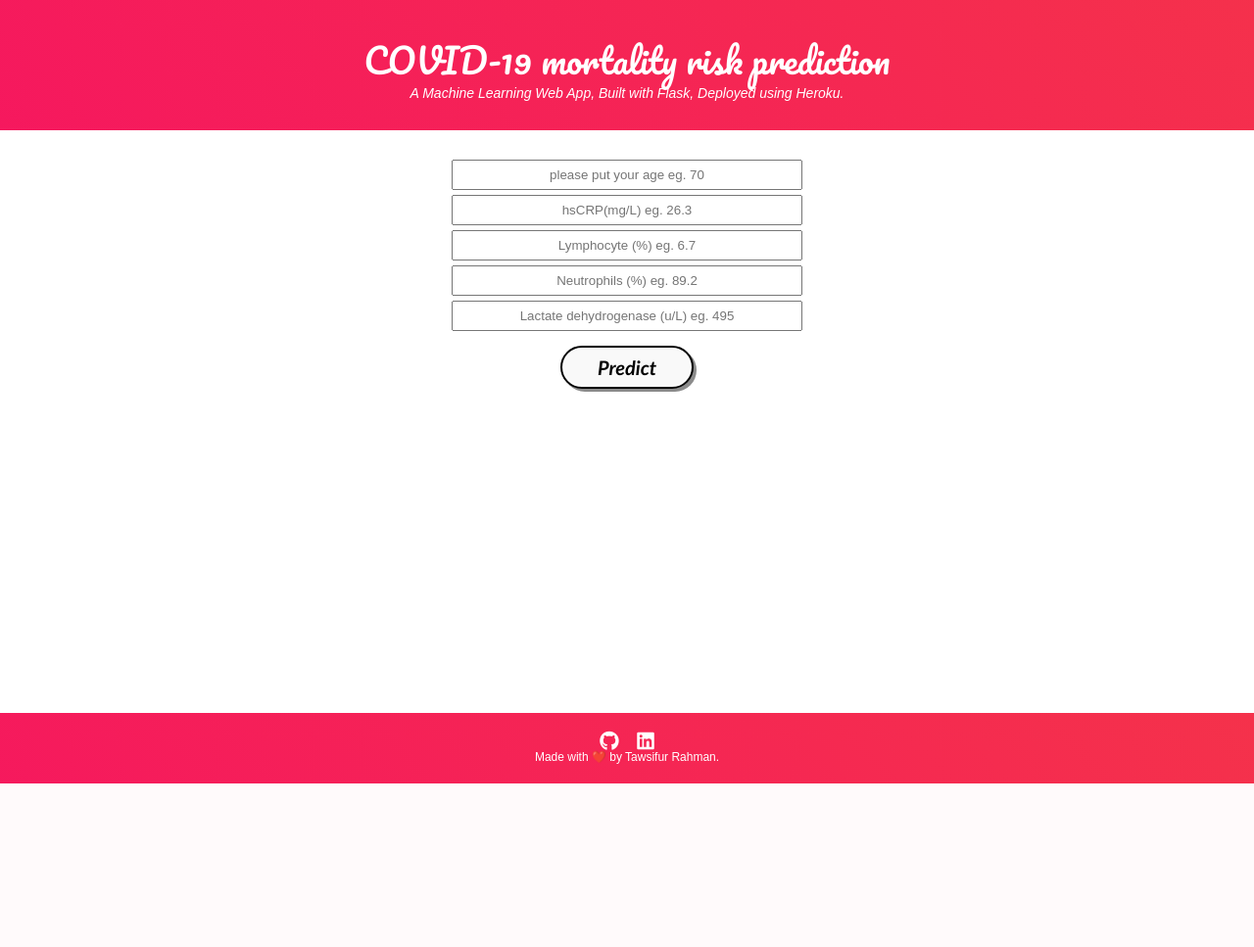
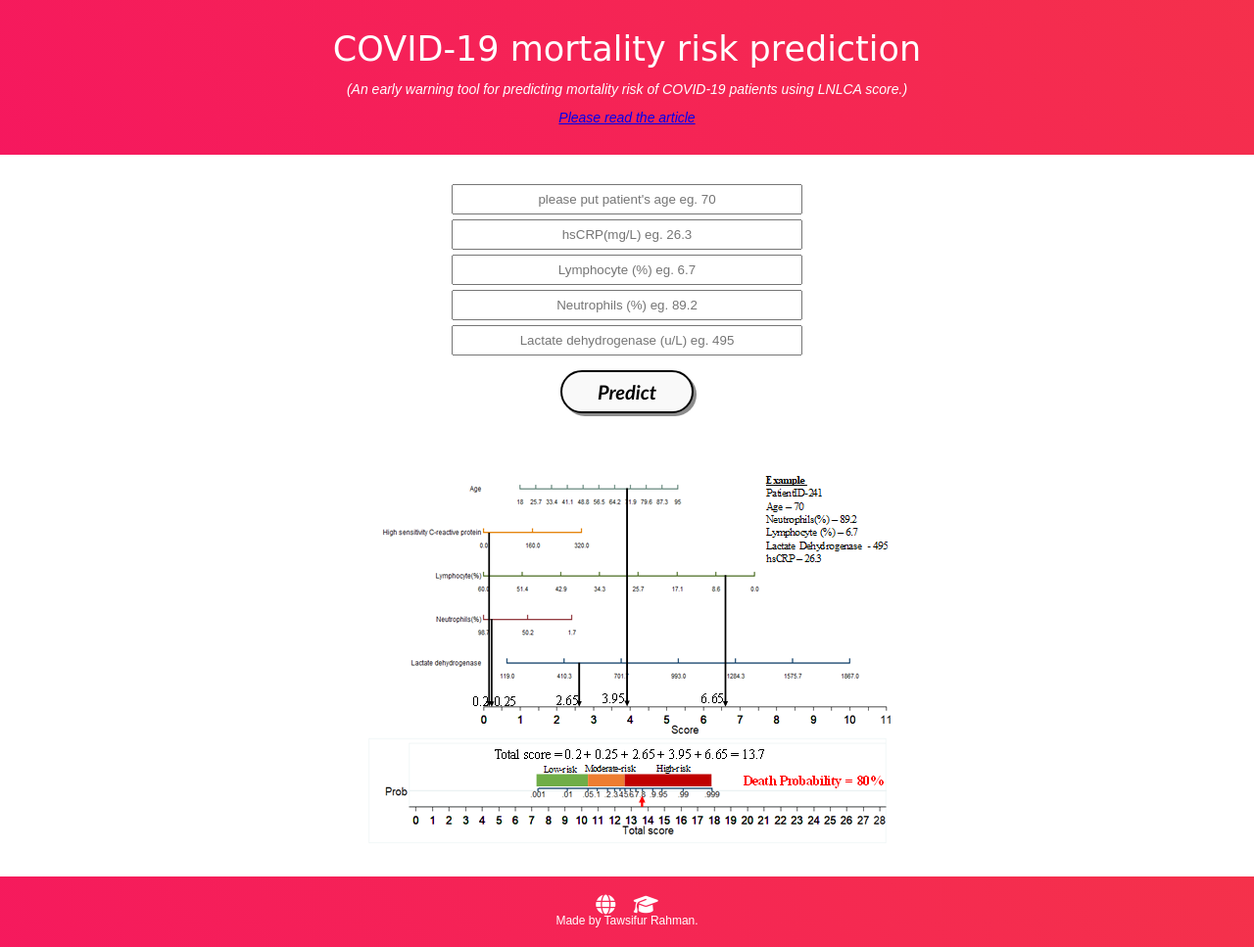
Before and after one commit to tawsifur/COVID-19-Mortality-Risk-Prediction, a Flask app: page / in a window 1280 px wide. Shown: the whole page at 98% size. Before the commit the page ends 800 px from the top, so only its background shows below. Run offline with Flask 2, Linux system fonts and the light colour scheme; some libraries are stand-ins or nearby versions.

Commit message:
Add files via upload

```diff
--- a/templates/index.html
+++ b/templates/index.html
@@ -1,29 +1,34 @@
+
+
 <!DOCTYPE html>
 
 <html lang="en" dir="ltr">
     <head>
         <meta charset="utf-8">
-        <title>Diabetes Predictor</title>
+        <title>First Innings Score Predictor</title>
         <link rel="shortcut icon" href="{{ url_for('static', filename='diabetes-favicon.ico') }}">
         <link rel="stylesheet" type="text/css" href="{{ url_for('static', filename='styles.css') }}">
         <script src="https://kit.fontawesome.com/5f3f547070.js" crossorigin="anonymous"></script>
-        <link href="https://fonts.googleapis.com/css2?family=Pacifico&display=swap" rel="stylesheet">
+        <link href="https://fonts.googleapis.com/css2?family=Open+Sans:wght@300&display=swap" rel="stylesheet">
     </head>
 
     <body>
 
         <!-- Website Title -->
     	<div class="container">
-            <h2 class='container-heading'><span class="heading_font">COVID-19 mortality risk prediction</span></h2>
+            <h2 class='container-heading'><span class="heading_font">COVID-19 mortality risk prediction</span></h2><br>
             <div class='description'>
-    			<p>A Machine Learning Web App, Built with Flask, Deployed using Heroku.</p>
+    			<p>(An early warning tool for predicting mortality risk of COVID-19 patients using LNLCA score.)</p><br>
+    			<p> <a href="https://arxiv.org/ftp/arxiv/papers/2007/2007.15559.pdf">Please read the article</a></p>
     		</div>
     	</div>
 
-        <!-- Text Area -->
-    	<div class="ml-container">
-    		<form action="{{ url_for('predict') }}" method="POST">
-                <input class="form-input" type="text" name="Age" placeholder="please put your age eg. 70"><br>
+        <!-- Prediction Area -->
+        <div class="prediction-area">
+            <!-- Prediction Form -->
+            <div class="ml-container">
+    		  <form action="{{ url_for('predict') }}" method="POST">
+                <input class="form-input" type="text" name="Age" placeholder="please put patient's age eg. 70"><br>
                 <input class="form-input" type="text" name="CRP" placeholder="hsCRP(mg/L) eg. 26.3"><br>
                 <input class="form-input" type="text" name="Lymphocyte" placeholder="Lymphocyte (%) eg. 6.7"><br>
                 <input class="form-input" type="text" name="Neutrophils" placeholder="Neutrophils (%) eg. 89.2"><br>
@@ -31,16 +36,36 @@
 
 
         		<input type="submit" class="my-cta-button" value="Predict">
-        	</form>
-    	</div>
+        	  </form>
+    	    </div>
+
+            <!-- IPL Banner - 1 -->
+            <div class='ipl-banner-left'>
+
+                <div class="slider-frame">
+                    <div class="slide-images-up">
+                        <!-- Image-1 -->
+                        <div class="image-container">
+                            <img class="image-width" src="{{ url_for('static', filename='Nomo4.png') }}" alt="Nomogram">
+                        </div>
+
+
+                    </div>
+                </div>
+            </div>
+
+
+
+
+        </div>
 
         <!-- Footer -->
-       <div class='footer'>
+        <div class='footer'>
            <div class="contact">
-               <a target="_blank" href="https://sites.google.com/view/tawsifurrahman/home?authuser=0"><i class="fab fa-github fa-lg contact-icon"></i></a>
-               <a target="_blank" href="https://scholar.google.com/citations?user=Qv3rubEAAAAJ&hl=en"><i class="fab fa-linkedin fa-lg contact-icon"></i></a>
+               <a target="_blank" href="https://sites.google.com/view/tawsifurrahman/home?authuser=0"><i class="fas fa-globe fa-lg contact-icon"></i></a>
+               <a target="_blank" href="https://scholar.google.com/citations?user=Qv3rubEAAAAJ&hl=en"><i class="fas fa-graduation-cap fa-lg contact-icon"></i></a>
            </div>
-           <p class='footer-description'>Made with ❤️ by Tawsifur Rahman.</p>
+           <p class='footer-description'>Made by Tawsifur Rahman.</p>
        </div>
 
     </body>
```
Also changed, not shown: templates/result.html (+9 -8 lines).
